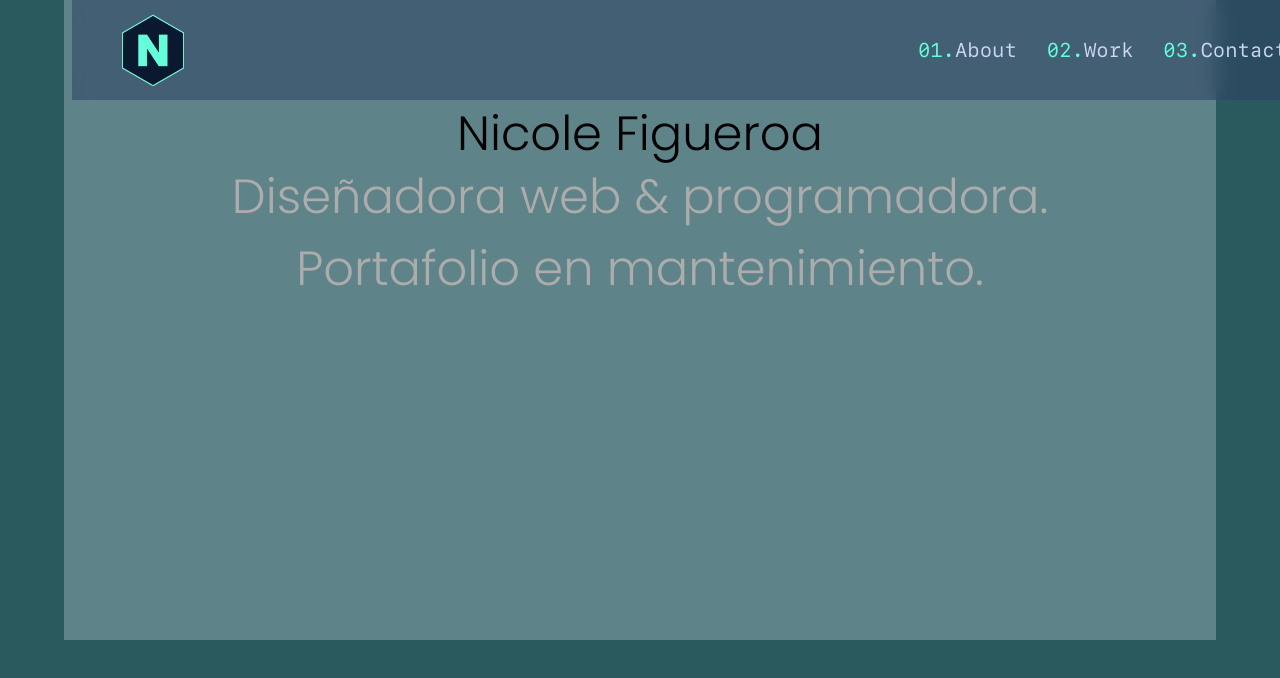
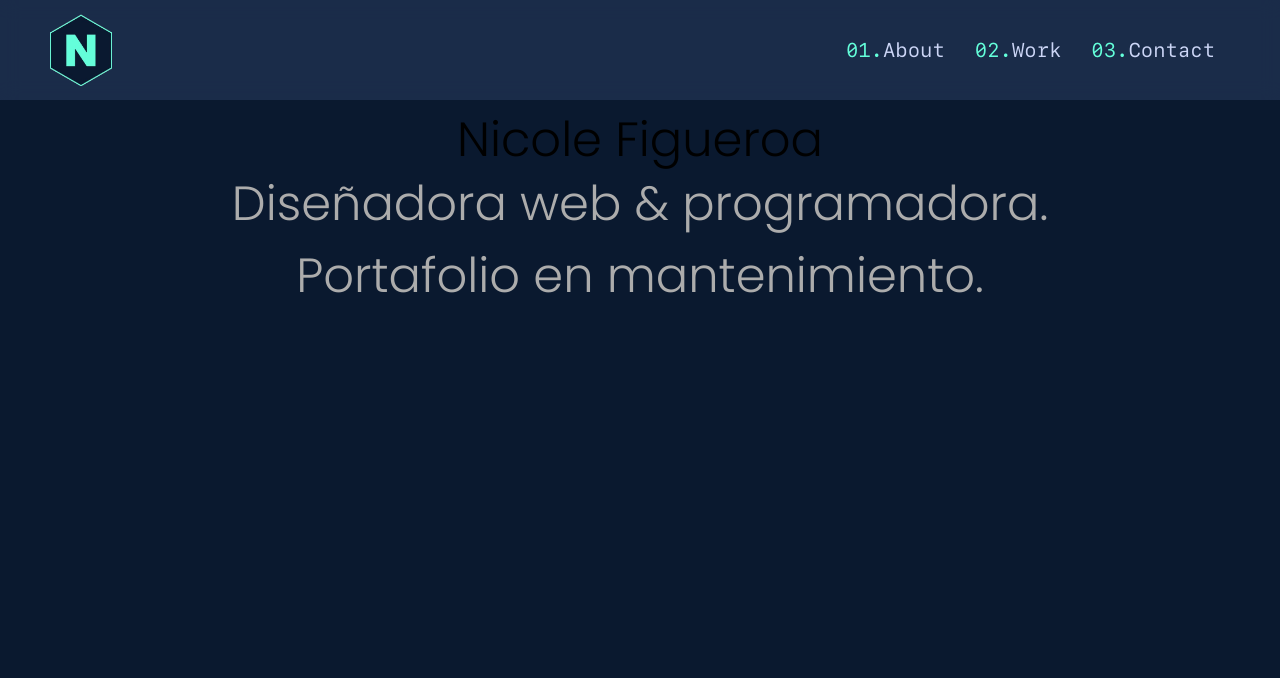
Before and after one commit to Linmake/Portfolio, a React (Vite) app: page / in a window 1280 px wide. Shown: the top 678 px of the page. Built offline with nearby package versions, Linux system fonts and the light colour scheme.

Commit message:
estilos de app iniciales

```diff
--- a/src/App.css
+++ b/src/App.css
@@ -1,14 +1,10 @@
 #root {
-  max-width: 1280px;
   text-align: center;
   margin: 0;
   user-select: text;
   cursor: text;
   word-break: keep-all;
   word-wrap: break-word;
-  padding-left: 5%;
-  padding-right: 5%;
-  background-color: rgba(127, 255, 212, 0.284);
 }
 
 .container {
@@ -16,9 +12,8 @@
   height: 80%;
   display: flex;
   flex-direction: column;
-  margin: 0 auto;
-  padding: 0.5rem;
-  background-color: rgba(240, 248, 255, 0.257);
+  margin: 0;
+  padding: 0;
 }
 @media (max-width: 480px) {
   body {
```
